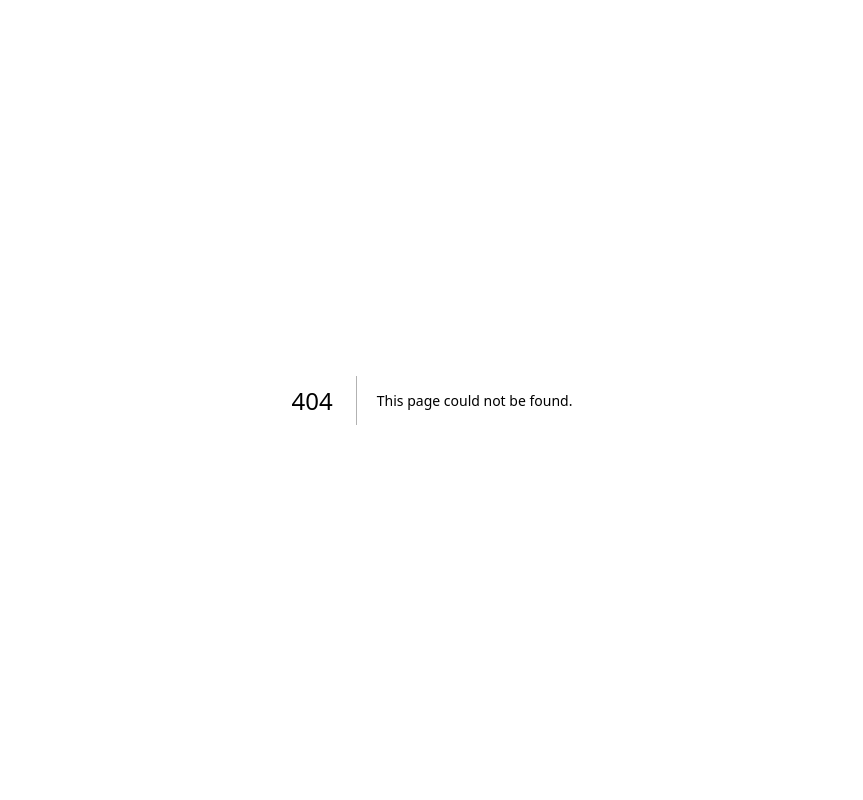
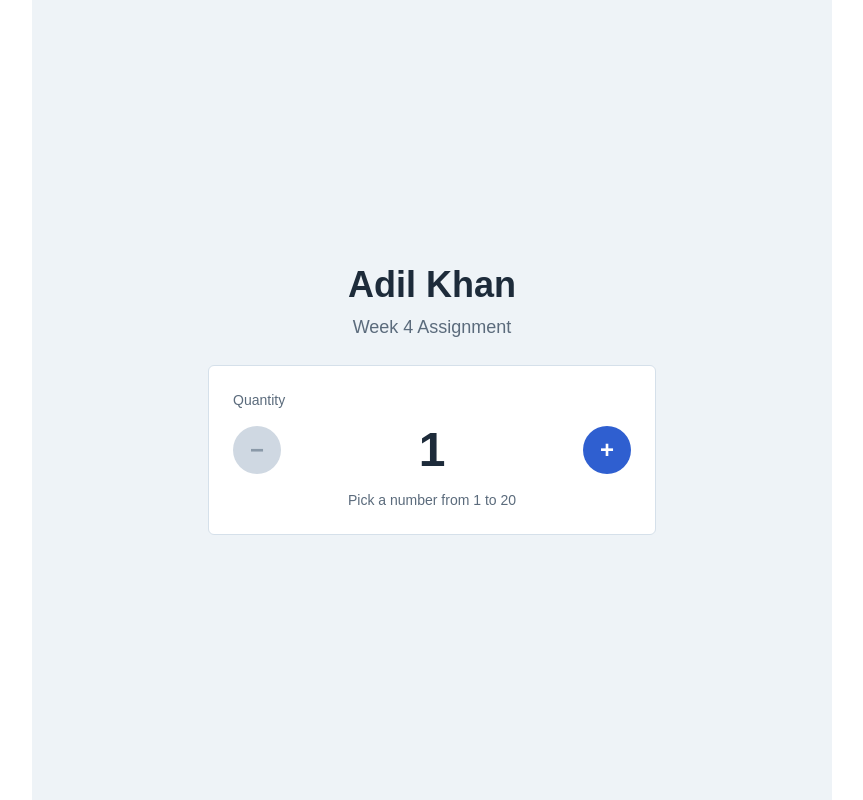
Before and after one commit to JGOFF125/Web-Dev, a Next.js app: page /week-4/adil in a window 1280 px wide. Before the commit this address had no page. Shown: the whole page, without its empty margins (208-1071 px from the left). Built offline with nearby package versions, Linux system fonts and the light colour scheme.

Commit message:
Add files via upload

```diff
--- /dev/null
+++ b/app/week-4/adil/new-item.js
@@ -0,0 +1,59 @@
+"use client";
+
+import { useState } from "react";
+
+export default function NewItem() {
+  // Quantity starts at 1
+  const [quantity, setQuantity] = useState(1);
+
+  // Increase by 1, but never above 20
+  const increment = () => {
+    if (quantity < 20) {
+      setQuantity(quantity + 1);
+    }
+  };
+
+  // Decrease by 1, but never below 1
+  const decrement = () => {
+    if (quantity > 1) {
+      setQuantity(quantity - 1);
+    }
+  };
+
+  const buttonStyle =
+    "h-12 w-12 rounded-full bg-[#2f5fd0] text-2xl font-bold text-white hover:bg-[#244aa6] focus:outline-none focus-visible:ring-4 focus-visible:ring-[#9db6ef] disabled:cursor-not-allowed disabled:bg-[#cfd8e2] disabled:text-[#8a99a8]";
+
+  return (
+    <section className="rounded-md border border-[#d5e0ea] bg-white p-6">
+      <p className="text-sm text-[#5b6b7c]">Quantity</p>
+
+      <div className="mt-4 flex items-center justify-between">
+        <button
+          type="button"
+          onClick={decrement}
+          disabled={quantity === 1}
+          aria-label="Decrease quantity"
+          className={buttonStyle}
+        >
+          −
+        </button>
+
+        <span className="text-5xl font-bold text-[#1d2b3a]">{quantity}</span>
+
+        <button
+          type="button"
+          onClick={increment}
+          disabled={quantity === 20}
+          aria-label="Increase quantity"
+          className={buttonStyle}
+        >
+          +
+        </button>
+      </div>
+
+      <p className="mt-4 text-center text-sm text-[#5b6b7c]">
+        Pick a number from 1 to 20
+      </p>
+    </section>
+  );
+}
--- /dev/null
+++ b/app/week-4/adil/page.js
@@ -0,0 +1,21 @@
+import NewItem from "./new-item";
+
+export default function Page() {
+  return (
+    <main className="flex min-h-screen items-center justify-center bg-[#eef3f7] px-6">
+      <div className="w-full max-w-md">
+        <header className="mb-6 text-center">
+          <h1 className="text-4xl font-bold text-[#1d2b3a]">
+            Adil Khan
+          </h1>
+
+          <p className="mt-2 text-lg text-[#5b6b7c]">
+            Week 4 Assignment
+          </p>
+        </header>
+
+        <NewItem />
+      </div>
+    </main>
+  );
+}
```
